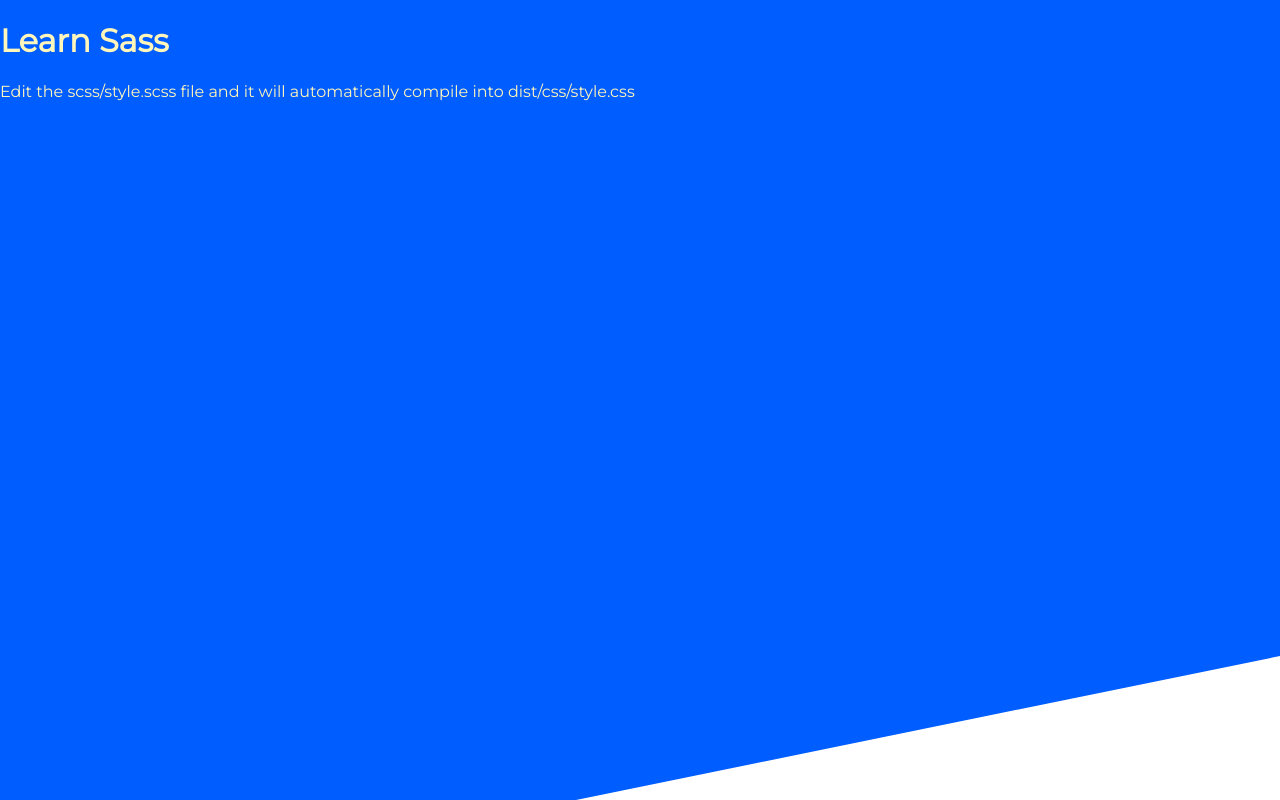
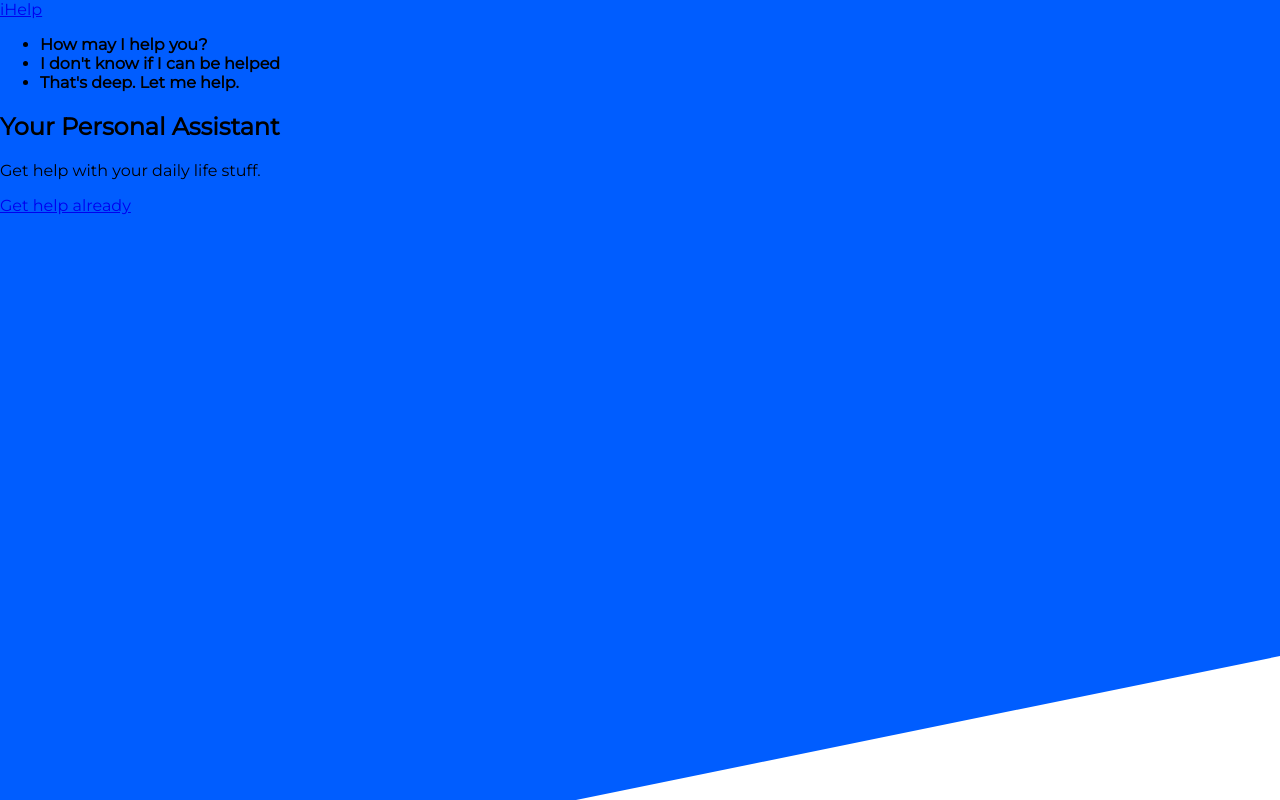
Before and after one commit to palashmon/learn-sass, a website: page src/index.html in a window 1280 px wide. Drawn offline with nearby package versions, Linux system fonts and the light colour scheme; files that its build step writes are made by us from their sources.

Commit message:
Add initial html markup without any css changes.

```diff
--- a/src/index.html
+++ b/src/index.html
@@ -9,9 +9,35 @@
   </head>
 
   <body>
-    <div id="wrapper">
-      <h1>Learn Sass</h1>
-      <p>Edit the scss/style.scss file and it will automatically compile into dist/css/style.css</p>
-    </div>
+    <div id="bg"></div>
+
+    <header>
+      <a href="#">iHelp</a>
+    </header>
+
+    <main>
+      <section id="card">
+        <ul>
+          <li>
+            <span></span>
+            <strong>How may I help you?</strong>
+          </li>
+          <li>
+            <span></span>
+            <strong>I don't know if I can be helped</strong>
+          </li>
+          <li>
+            <span></span>
+            <strong>That's deep. Let me help.</strong>
+          </li>
+        </ul>
+      </section>
+      <section id="primary">
+        <h1>Your Personal Assistant</h1>
+        <p>Get help with your daily life stuff.</p>
+
+        <a href="#">Get help already</a>
+      </section>
+    </main>
   </body>
 </html>
--- a/src/scss/style.scss
+++ b/src/scss/style.scss
@@ -25,7 +25,7 @@
   * Nesting
   * Ref: https://sass-lang.com/documentation/style-rules#nesting
   */
-  #wrapper {
+  #bg {
     clip-path: polygon(100% 0, 100% 82%, 45% 100%, 0 100%, 0 0);
     background-color: map-get($colors, primary);
     color: map-get($colors, accent);
```
